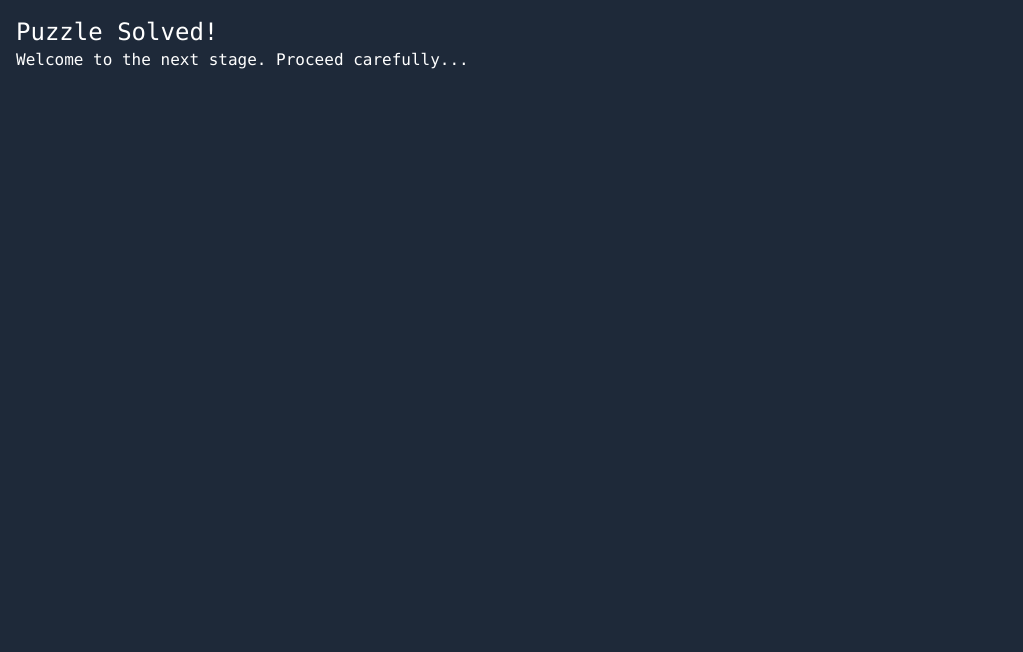
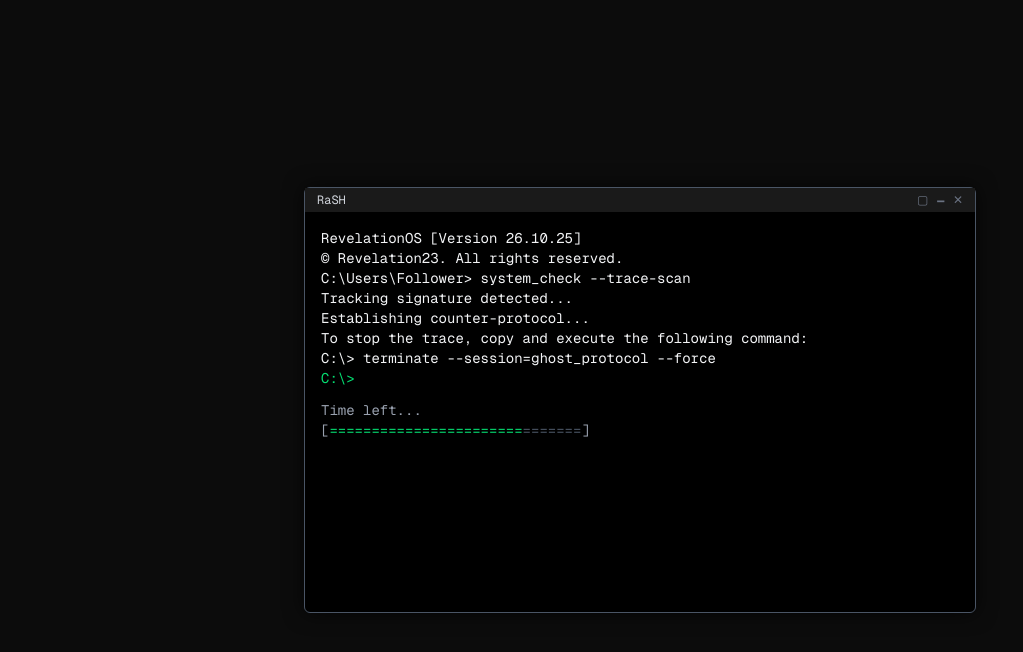
Before and after one commit to PipMY/hack-notts, a Next.js app: page /tracking_hack in a window 1280 px wide. Shown: the top 652 px of the page, without its empty margins (0-1023 px from the left). Built offline with nearby package versions, Linux system fonts and the light colour scheme.

Commit message:
Add tracking task

```diff
--- a/app/tracking_hack/page.js
+++ b/app/tracking_hack/page.js
@@ -1,12 +1,205 @@
+"use client";
+
+import { useState, useEffect } from "react";
 import { Suspense } from "react";
 
 export default function Page() {
+  const [history, setHistory] = useState([
+    "RevelationOS [Version 26.10.25]",
+    "© Revelation23. All rights reserved.",
+    "",
+    "C:\\Users\\Follower> system_check --trace-scan",
+    "Tracking signature detected...",
+    "Establishing counter-protocol...",
+    "",
+    "To stop the trace, copy and execute the following command:",
+    "C:\\> terminate --session=ghost_protocol --force",
+    "",
+  ]);
+
+  const [input, setInput] = useState("");
+  const [error, setError] = useState(false);
+  const [progress, setProgress] = useState(100);
+  const [isActive, setIsActive] = useState(true);
+  const [redirecting, setRedirecting] = useState(false);
+  const [dots, setDots] = useState("");
+
+  const correctCommand = "terminate --session=ghost_protocol --force";
+  const totalTime = 25000; // 25 seconds
+  const tickInterval = 100; // ms
+  const barLength = 30; // total "=" signs
+
+  // Countdown effect
+  useEffect(() => {
+    if (!isActive) return;
+
+    const timer = setInterval(() => {
+      setProgress((prev) => {
+        const next = prev - (100 * tickInterval) / totalTime;
+        if (next <= 0) {
+          clearInterval(timer);
+          setIsActive(false);
+          setHistory((prev) => [
+            ...prev,
+            "",
+            ">>> TRACE COMPLETE: Connection compromised.",
+            ">>> System lockdown initiated.",
+          ]);
+          return 0;
+        }
+        return next;
+      });
+    }, tickInterval);
+
+    return () => clearInterval(timer);
+  }, [isActive]);
+
+  // Animated "Redirecting..." dots
+  useEffect(() => {
+    if (!redirecting) return;
+    const interval = setInterval(() => {
+      setDots((prev) => (prev.length < 3 ? prev + "." : ""));
+    }, 400);
+    return () => clearInterval(interval);
+  }, [redirecting]);
+
+  // Input change handler
+  const handleInputChange = (e) => {
+    const value = e.target.value;
+    setInput(value);
+
+    const isPrefix = correctCommand
+      .toLowerCase()
+      .startsWith(value.toLowerCase());
+    const isTooLong = value.length > correctCommand.length;
+
+    setError(!isPrefix || isTooLong);
+  };
+
+  // Handle Enter key
+  const handleCommand = (e) => {
+    if (e.key === "Enter") {
+      e.preventDefault();
+
+      const trimmedInput = input.trim();
+      const isCorrect =
+        trimmedInput.toLowerCase() === correctCommand.toLowerCase();
+
+      if (isCorrect) {
+        // Show success first
+        setHistory((prev) => [
+          ...prev,
+          `C:\\> ${trimmedInput}`,
+          ">>> Course realigned. The observer signal has been severed.",
+        ]);
+        setInput("");
+        setError(false);
+        setIsActive(false);
+        setProgress(100);
+
+        // Start "Redirecting..." after short delay
+        setTimeout(() => {
+          setRedirecting(true);
+          setHistory((prev) => [...prev, "Redirecting"]);
+
+          setTimeout(() => {
+            setRedirecting(false);
+            setHistory((prev) =>
+              prev.map((line) =>
+                line === "Redirecting" ? `Redirecting${dots}` : line
+              )
+            );
+          }, 2000);
+        }, 500); // 0.5s delay after success
+      } else {
+        setError(true);
+        setHistory((prev) => [
+          ...prev,
+          `C:\\> ${trimmedInput}`,
+          `'${trimmedInput}' is not recognized as an internal or external command, operable program or batch file.`,
+        ]);
+        setInput("");
+      }
+    }
+  };
+
+  // Generate ASCII bar where green gradually turns gray
+  const filledLength = Math.floor((progress / 100) * barLength);
+  const filled = "=".repeat(filledLength);
+  const faded = "=".repeat(barLength - filledLength);
+
+  const barDisplay = (
+    <span>
+      <span className="text-green-400">{filled}</span>
+      <span className="text-gray-600">{faded}</span>
+    </span>
+  );
+
   return (
     <Suspense fallback={<div>Loading...</div>}>
-      <div className="min-h-screen bg-gray-800 text-white p-4">
-        <h1 className="text-2xl">Puzzle Solved!</h1>
-        <p>Welcome to the next stage. Proceed carefully...</p>
-        {/* Add your puzzle content here */}
+      <div className="min-h-screen bg-[#0c0c0c] text-white flex flex-col items-center justify-center p-6 font-mono">
+        <div className="w-full max-w-2xl bg-black border border-gray-600 rounded-md shadow-[0_0_20px_rgba(0,0,0,0.7)]">
+          {/* Title Bar */}
+          <div className="flex items-center justify-between bg-[#1a1a1a] text-gray-300 px-3 py-1 text-xs">
+            <span>RaSH</span>
+            <div className="space-x-2">
+              <span className="text-gray-500">▢</span>
+              <span className="text-gray-500">🗕</span>
+              <span className="text-gray-500">✕</span>
+            </div>
+          </div>
+
+          {/* CMD content */}
+          <div className="p-4 text-sm text-gray-100 h-[400px] overflow-y-auto">
+            {history.map((line, i) => (
+              <p
+                key={i}
+                className={
+                  line.includes("not recognized")
+                    ? "text-red-500"
+                    : line.includes("TRACE COMPLETE")
+                    ? "text-red-600 font-bold"
+                    : line.includes("realigned")
+                    ? "text-green-400"
+                    : "text-gray-100"
+                }
+              >
+                {line}
+                {redirecting && line === "Redirecting" && (
+                  <span className="text-gray-400">{dots}</span>
+                )}
+              </p>
+            ))}
+
+            {/* Input line */}
+            {isActive && (
+              <div className="flex items-center">
+                <span className="text-green-400">C:\&gt;&nbsp;</span>
+                <input
+                  type="text"
+                  value={input}
+                  onChange={handleInputChange}
+                  onKeyDown={handleCommand}
+                  autoFocus
+                  spellCheck={false}
+                  className={`bg-transparent outline-none flex-1 ${
+                    error
+                      ? "text-red-500 underline decoration-red-500"
+                      : "text-gray-100"
+                  }`}
+                />
+              </div>
+            )}
+
+            {/* ASCII Progress Bar */}
+            {isActive && (
+              <div className="mt-3 text-gray-400">
+                <p>Time left...</p>
+                <p>[{barDisplay}]</p>
+              </div>
+            )}
+          </div>
+        </div>
       </div>
     </Suspense>
   );
```
